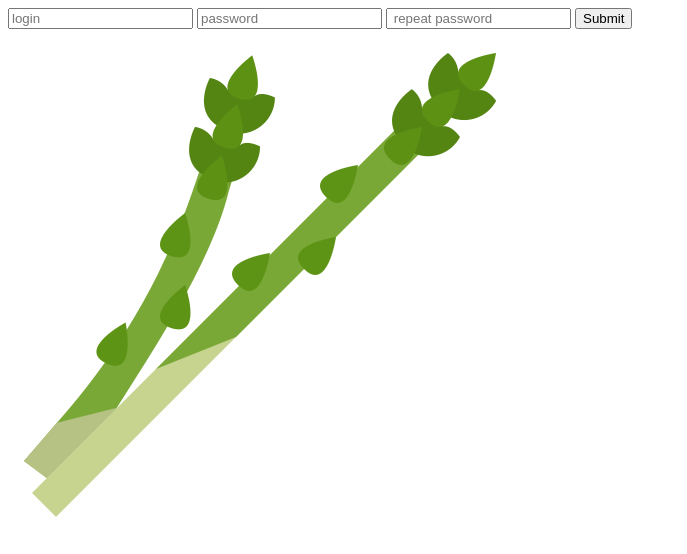
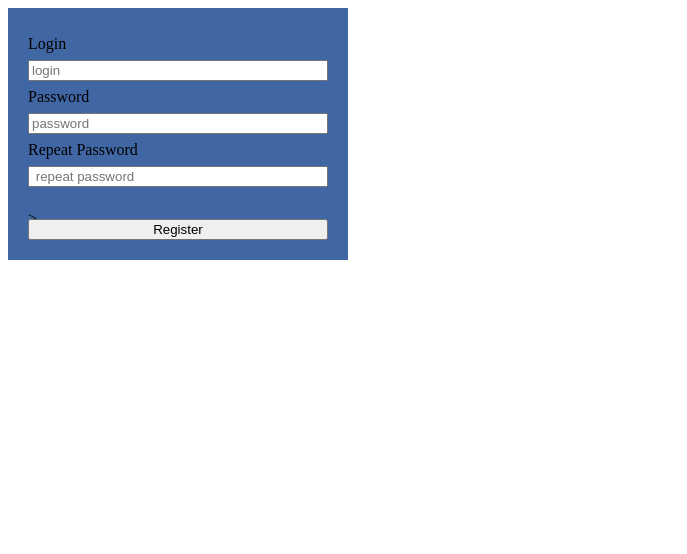
Before and after one commit to Matioma/OnlineEditor, a website: page public/html/index.html in a window 1280 px wide. Shown: the whole page, without its empty margins (0-687 px from the left). Drawn offline with Linux system fonts and the light colour scheme; files that its build step writes are made by us from their sources.

Commit message:
Receive data from the client form

```diff
--- a/ServerJs/Server.js
+++ b/ServerJs/Server.js
@@ -6,9 +6,13 @@ var app = express();
 console.log("Hello world!!!!");
 var staticPath = path.join(__dirname, "../public");
 app.use(express.static(staticPath));
+app.use(express.urlencoded({ extended: true }));
 app.get("/", function (req, res) {
-    //res.send("400");
     res.sendFile(path.join(staticPath, "/html/index.html"));
+});
+app.post("/api/register", function (req, res) {
+    console.log(req.body);
+    res.redirect("/");
 });
 app.listen(3000, function () {
     console.log("App is listening on port 3000!");
--- a/index.js
+++ /dev/null
@@ -1 +0,0 @@
-console.log("YAYasdsd");
--- /dev/null
+++ b/public/css/styles.css
@@ -0,0 +1,12 @@
+body {
+  /* background-color: red; */
+}
+
+.register-form {
+  background-color: #4066a3;
+  padding: 20px;
+  line-height: 0px;
+  width: 300px;
+  display: flex;
+  flex-direction: column;
+}
--- a/public/html/index.html
+++ b/public/html/index.html
@@ -1,17 +1,21 @@
 <!DOCTYPE html>
 <html>
 
-<head></head>
+<head>
+    <link rel="stylesheet" href="./css/styles.css">
+</head>
 
 <body>
-    <form action="./">
-        <input type="text" placeholder="login">
-        <input type="password" placeholder="password">
-        <input type="password" placeholder=" repeat password ">
-        <input type="submit">
+    <form action="./api/register" method="POST" class="register-form">
+        <p>Login</p>
+        <input type="text" name="login" placeholder="login">
+        <p>Password</p>
+        <input type="password" name="password" placeholder="password">
+        <p>Repeat Password</p>
+        <input type="password" name="repeat-password" placeholder=" repeat password ">
+        <p></p>>
+        <input type="submit" value="Register"></input>
     </form>
-
-    <img src="../image/asparagus.png">
 </body>
 
 </html>
```
Also changed, not shown: ServerTypeScript/Server.ts (+7 -2 lines).
